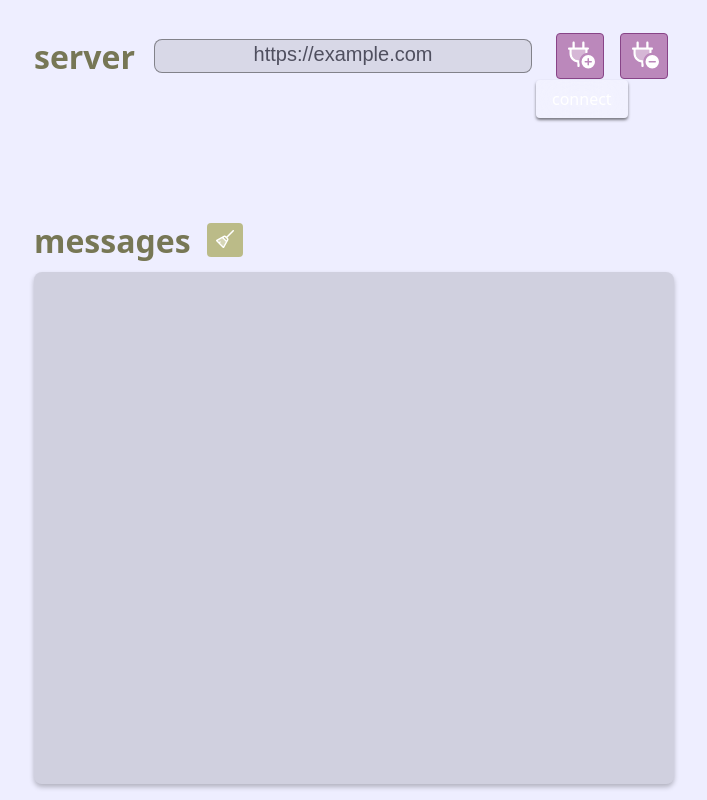
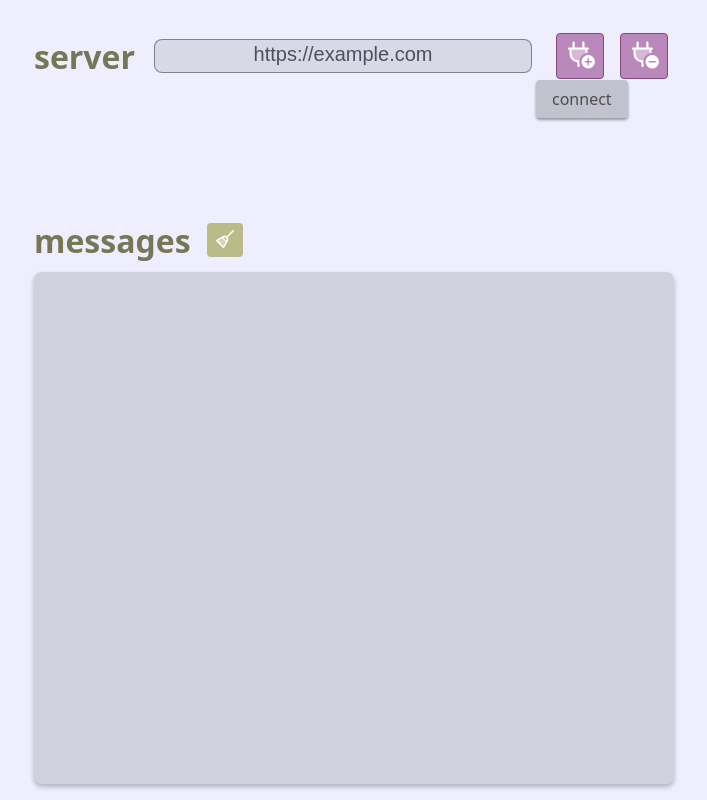
Before and after one commit to bsgbryan/jyn, a website: page scratch/client.html in a window 1280 px wide. Both pictures are taken after typing "https://example.com" into the empty fields and a click on the button 866 px from the left and 56 px from the top of the page. Shown: the whole page, without its empty margins (286-993 px from the left). Drawn offline with Linux system fonts and the light colour scheme.

Commit message:
Tooltips are now color-scheme-aware

```diff
--- a/scratch/styles/tooltip.css
+++ b/scratch/styles/tooltip.css
@@ -1,9 +1,18 @@
+html[color-scheme=dark]  p[role="tooltip"] {
+  --backdrop-color: rgba(191, 191, 191, 0.25);
+  --text-color: rgba(191, 191, 191, 0.9);
+}
+html[color-scheme=light] p[role="tooltip"] {
+  --backdrop-color: rgba(64, 64, 64, 0.25);
+  --text-color: rgba(64, 64, 64, 0.9);
+}
+
 p[role="tooltip"] {
   backdrop-filter: blur(20px);
-  background-color: rgba(255, 255, 255, 0.25);
+  background-color: var(--backdrop-color);
   border-radius: 0.25rem;
-  box-shadow: 0 2px 3px rgba(0, 0, 0, 0.5);
-  color: white;
+  box-shadow: 0 2px 3px rgba(0, 0, 0, 0.375);
+  color: var(--text-color);
   opacity: 0;
   padding: 0.5rem 1rem;
   position: absolute;
@@ -12,10 +21,12 @@ p[role="tooltip"] {
   visibility: hidden;
   z-index: 1000;
 }
+
 button[aria-describedby]:hover,
 button[aria-describedby]:focus {
   position: relative;
 }
+
 button[aria-describedby]:hover + p[role="tooltip"],
 button[aria-describedby]:focus + p[role="tooltip"],
 p[role="tooltip"]:hover,
```
